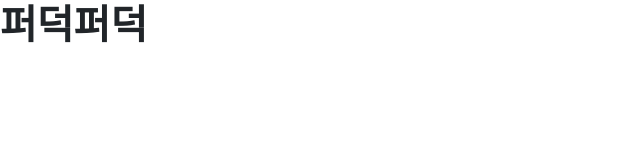
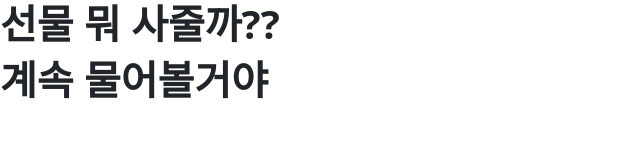
Before and after one commit to joonheejo/fourthday, a plain HTML site: page FinalPractice.html in a window 1280 px wide. Shown: the whole page, without its empty margins (0-640 px from the left). Drawn offline with nearby package versions, Linux system fonts and the light colour scheme.

Commit message:
Update FinalPractice.html

```diff
--- a/FinalPractice.html
+++ b/FinalPractice.html
@@ -40,6 +40,7 @@
       integrity="sha384-w76AqPfDkMBDXo30jS1Sgez6pr3x5MlQ1ZAGC+nuZB+EYdgRZgiwxhTBTkF7CXvN"
       crossorigin="anonymous"
     ></script>
-    <h1><b>퍼덕퍼덕</b></h1>
+    <h1><b>선물 뭐 사줄까??</b></h1>
+    <h1><b>계속 물어볼거야</b></h1>
   </body>
 </html>
```
